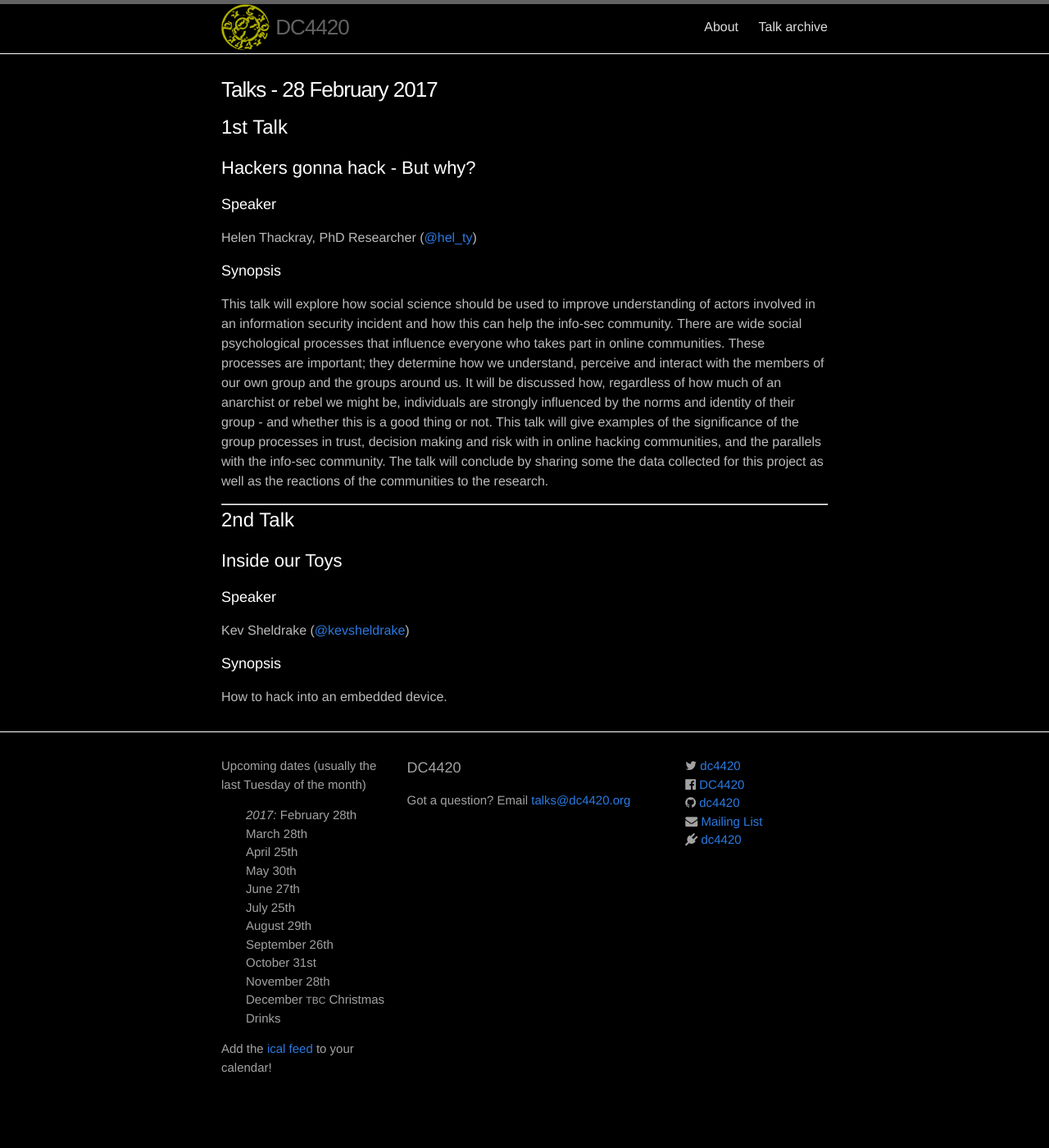
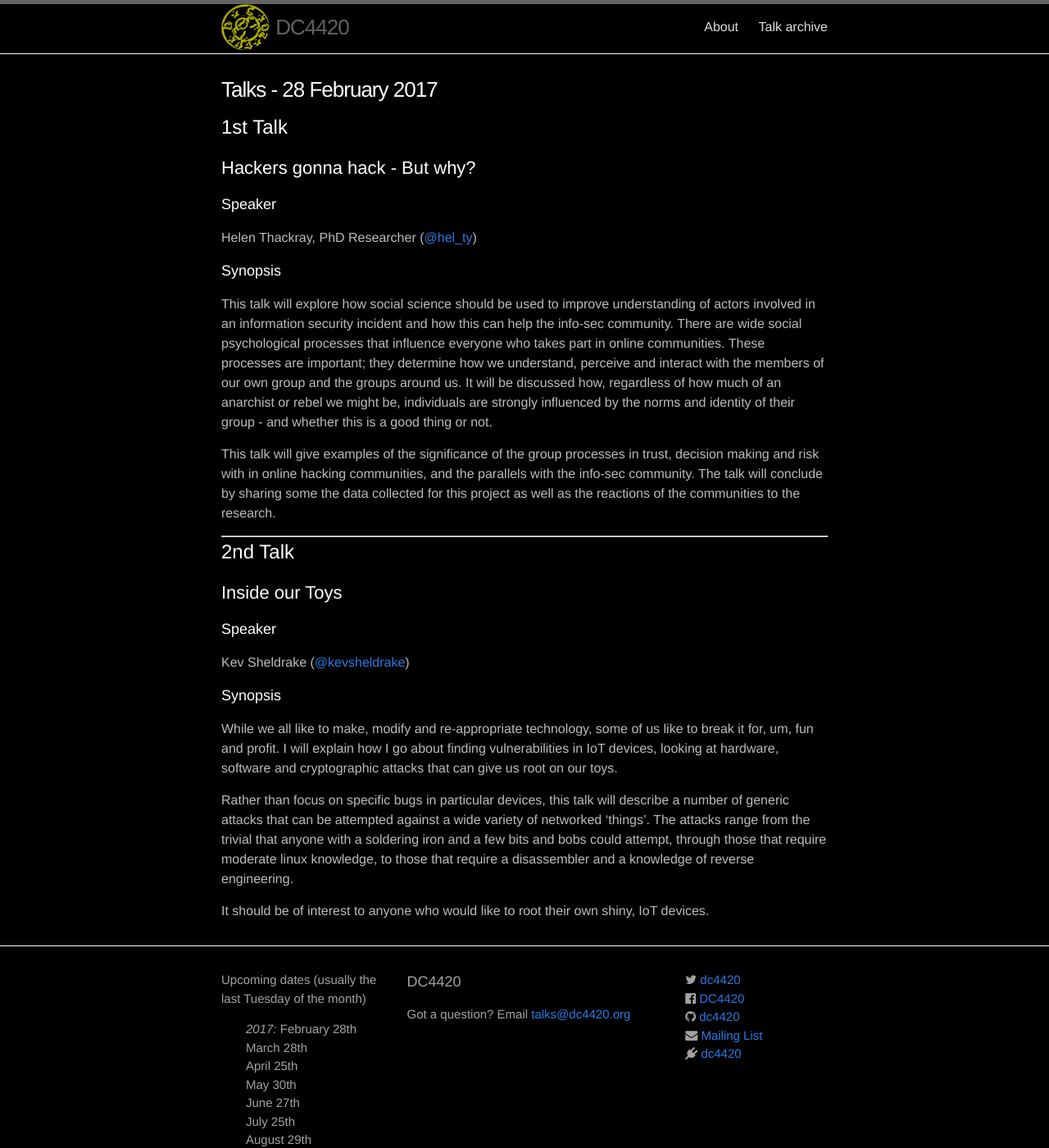
Before and after one commit to dc4420/website, a Jekyll site: the page built from _posts/2017-02-28-talks.markdown, in a window 1280 px wide and 1400 px high. Shown: the whole window at 82% size. Built offline with Jekyll 4.4.1, drawn with Linux system fonts in a browser that asks for light colours; nearby versions of some CDN libraries.

Commit message:
Expand second blurb

```diff
--- a/_posts/2017-02-28-talks.markdown
+++ b/_posts/2017-02-28-talks.markdown
@@ -20,7 +20,9 @@ security incident and how this can help the info-sec community. There are wide s
 influence everyone who takes part in online communities. These processes are important; they determine how we understand,
 perceive and interact with the members of our own group and the groups around us. It will be discussed how, regardless
 of how much of an anarchist or rebel we might be, individuals are strongly influenced by the norms and identity of their
-group - and whether this is a good thing or not. This talk will give examples of the significance of the group processes
+group - and whether this is a good thing or not.
+
+This talk will give examples of the significance of the group processes
 in trust, decision making and risk with in online hacking communities, and the parallels with the info-sec community.
 The talk will conclude by sharing some the data collected for this project as well as the reactions of the communities
 to the research.
@@ -37,4 +39,13 @@ Kev Sheldrake ([@kevsheldrake](https://twitter.com/kevsheldrake))
 
 ### Synopsis
 
-How to hack into an embedded device.
+While we all like to make, modify and re-appropriate technology, some of us like to break it for, um, fun and profit.
+I will explain how I go about finding vulnerabilities in IoT devices, looking at hardware, software and cryptographic
+attacks that can give us root on our toys.
+
+Rather than focus on specific bugs in particular devices, this talk will describe a number of generic attacks that
+can be attempted against a wide variety of networked 'things'. The attacks range from the trivial that anyone with
+a soldering iron and a few bits and bobs could attempt, through those that require moderate linux knowledge, to
+those that require a disassembler and a knowledge of reverse engineering.
+
+It should be of interest to anyone who would like to root their own shiny, IoT devices.
```
